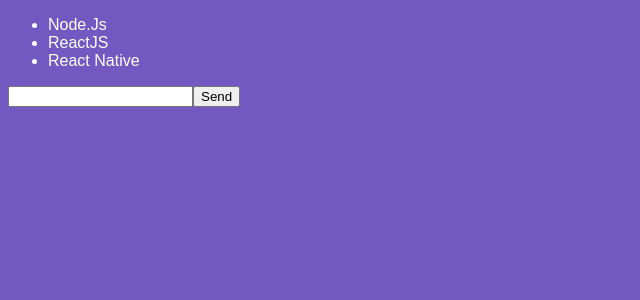
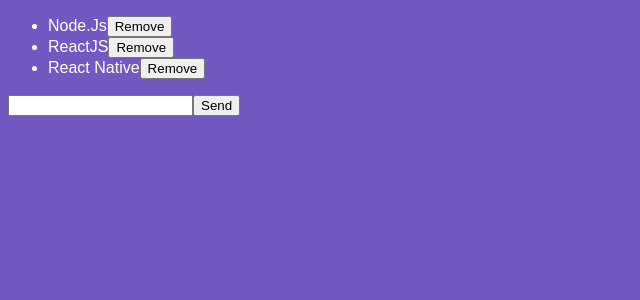
Before and after one commit to Leonardofreua/react-basic, a React app: page / in a window 1280 px wide. Shown: the top 300 px of the page, without its empty margins (0-640 px from the left). Built offline with nearby package versions, Linux system fonts and the light colour scheme.

Commit message:
Removal of state items implemented.

```diff
--- a/src/components/TechLists.js
+++ b/src/components/TechLists.js
@@ -23,11 +23,20 @@
     });
   }
 
+  handleDelete = (tech) => {
+    this.setState({ techs: this.state.techs.filter(t => t !== tech) })
+  }
+
   render() {
     return (
       <form onSubmit={this.handleSubmit}>
         <ul>
-          {this.state.techs.map(tech => <li key={tech}>{tech}</li>)}
+          {this.state.techs.map(tech => (
+            <li key={tech}>
+              {tech}
+              <button onClick={() => this.handleDelete(tech)} type="button">Remove</button>
+            </li>
+          ))}
         </ul>
         <input
           type="text"
```
